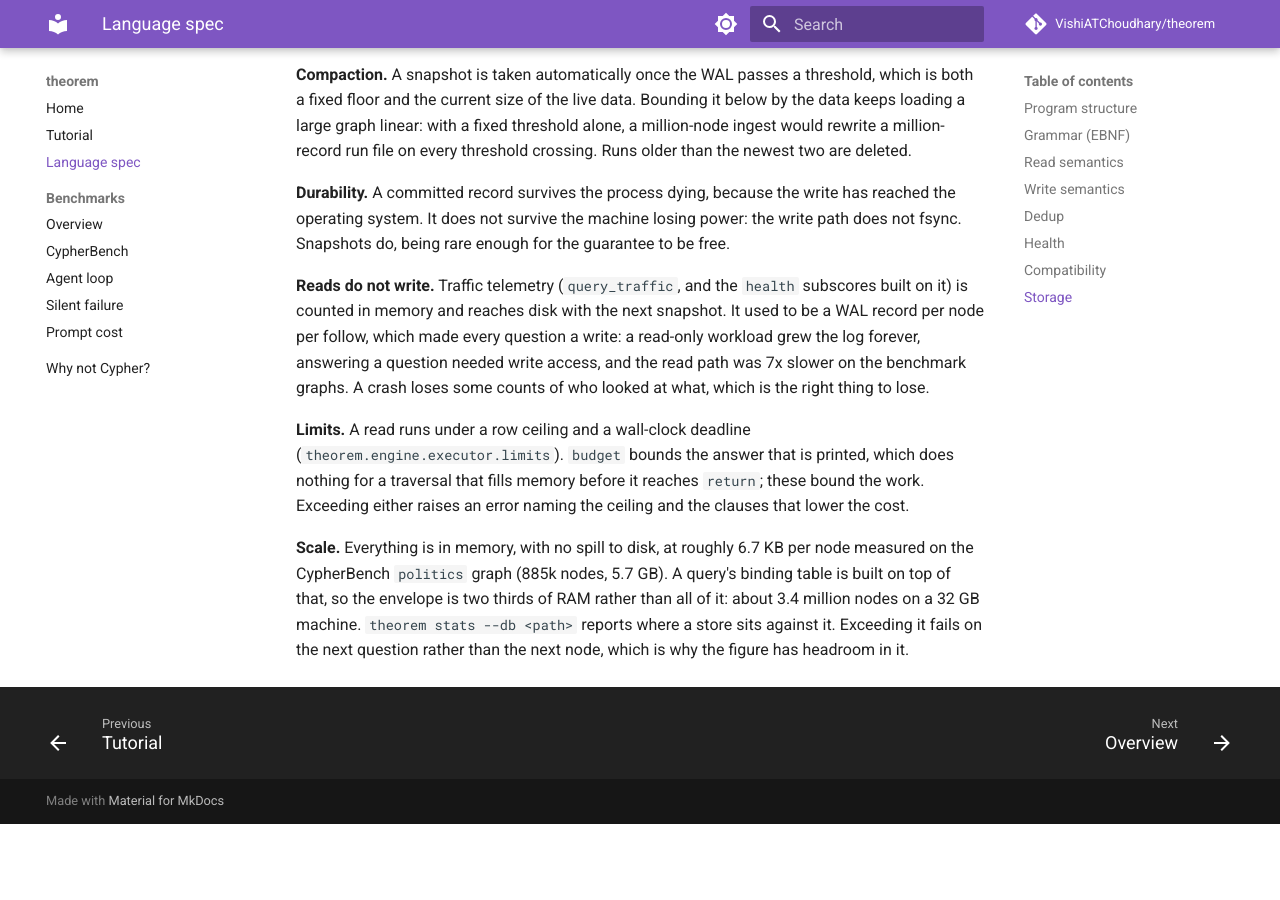
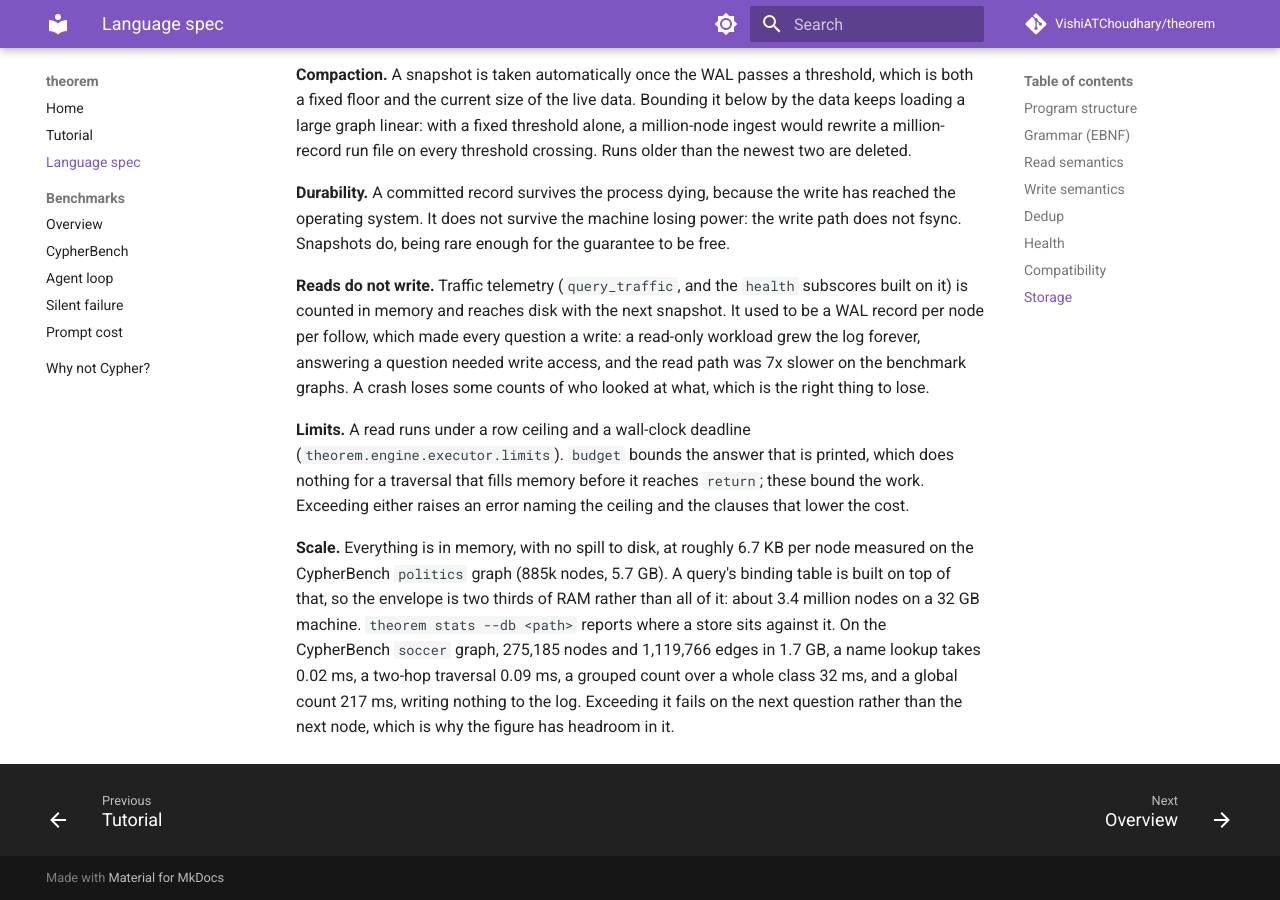
Before and after one commit to VishiATChoudhary/theorem, an MkDocs documentation site: the page built from docs/language-spec.md, in a window 1280 px wide and 900 px high, scrolled down 6260 px. Built offline with MkDocs 1.6.1 and Material for MkDocs 9.7.7, drawn with Linux system fonts in a browser that asks for light colours; comment, search, counter and statistics services are not loaded; before the commit the page ends 7084 px from its top, so only the background shows below that.

Commit message:
docs: state read latency at a million edges
The scale section gave a memory ceiling and no idea what querying inside
it costs. Measured on the soccer graph, 275k nodes and 1.1M edges: 0.02 ms
for a name lookup, 0.09 ms for two hops, 32 ms for a grouped count over a
class, 217 ms for a global count, and no log writes at all.

Co-Authored-By: Claude Opus 5 (1M context) <noreply@anthropic.com>
Claude-Session: https://claude.ai/code/session_018XvRkT1kgfxrXCA6ut652V

```diff
--- a/docs/language-spec.md
+++ b/docs/language-spec.md
@@ -166,4 +166,4 @@ Single process, disaggregated shape preserved: an append-only WAL (`wal.jsonl`,
 
 **Limits.** A read runs under a row ceiling and a wall-clock deadline (`theorem.engine.executor.limits`). `budget` bounds the answer that is printed, which does nothing for a traversal that fills memory before it reaches `return`; these bound the work. Exceeding either raises an error naming the ceiling and the clauses that lower the cost.
 
-**Scale.** Everything is in memory, with no spill to disk, at roughly 6.7 KB per node measured on the CypherBench `politics` graph (885k nodes, 5.7 GB). A query's binding table is built on top of that, so the envelope is two thirds of RAM rather than all of it: about 3.4 million nodes on a 32 GB machine. `theorem stats --db <path>` reports where a store sits against it. Exceeding it fails on the next question rather than the next node, which is why the figure has headroom in it.
+**Scale.** Everything is in memory, with no spill to disk, at roughly 6.7 KB per node measured on the CypherBench `politics` graph (885k nodes, 5.7 GB). A query's binding table is built on top of that, so the envelope is two thirds of RAM rather than all of it: about 3.4 million nodes on a 32 GB machine. `theorem stats --db <path>` reports where a store sits against it. On the CypherBench `soccer` graph, 275,185 nodes and 1,119,766 edges in 1.7 GB, a name lookup takes 0.02 ms, a two-hop traversal 0.09 ms, a grouped count over a whole class 32 ms, and a global count 217 ms, writing nothing to the log. Exceeding it fails on the next question rather than the next node, which is why the figure has headroom in it.
```
Also changed, not shown: 1 other file.
